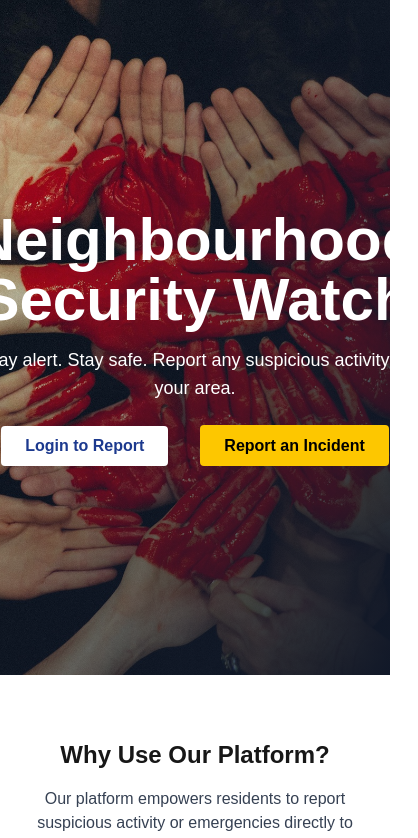
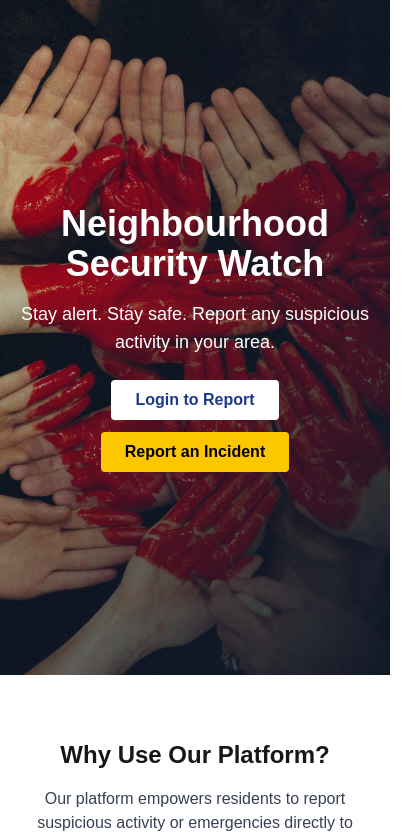
Before and after one commit to Stackarius/neighbor_security, a Next.js app: page / in a window 390 px wide. Shown: the top 838 px of the page, 418 px wide, since content can reach past the window. Built offline with nearby package versions, Linux system fonts and the light colour scheme; no server answers; the database is empty.

Commit message:
feat: adjusted font-size for small devices

```diff
--- a/src/app/page.js
+++ b/src/app/page.js
@@ -80,7 +80,7 @@ export default function Home() {
             transition={{ duration: 0.6 }}
             className=" text-white py-20 text-center"
           >
-            <h1 className="text-6xl font-bold mb-4">
+            <h1 className="text-4xl md:text-6xl font-bold mb-4">
               Neighbourhood Security Watch
             </h1>
             <motion.p
@@ -92,19 +92,21 @@ export default function Home() {
               Stay alert. Stay safe. Report any suspicious activity in your
               area.
             </motion.p>
+            <div className="flex flex-wrap items-center justify-center mx-auto gap-3">
               <Link href={user ? "/dashboard" : "/login"}>
-              <button className="bg-white text-blue-900 font-semibold px-6 py-2 rounded hover:bg-gray-200 transition">
+                <button className="bg-white text-blue-900 font-semibold px-6 py-2 rounded hover:bg-gray-200 transition-300">
                   {user ? "Go to Dashboard" : "Login to Report"}
                 </button>
               </Link>
-            <motion.a
+              <Link
                 href="/report"
                 whileHover={{ scale: 1.05 }}
                 whileTap={{ scale: 0.95 }}
-              className="bg-yellow-400 ml-8 hover:bg-yellow-500 text-black px-6 py-3 rounded font-semibold transition"
+                className="bg-yellow-400 w-fit mx-auto hover:bg-yellow-500 text-black px-6 py-2 rounded font-semibold transition"
               >
                 Report an Incident
-            </motion.a>
+              </Link>
+            </div>
           </motion.section>
         </div>
       </div>
@@ -155,8 +157,7 @@ export default function Home() {
           protected.
         </p>
         <div className="flex flex-col sm:flex-row justify-around mt-8 gap-12">
-          {workCards.map(
-            (card, i) => (
+          {workCards.map((card, i) => (
             <motion.div
               key={i}
               className="bg-gray-100 shadow-md p-4 py-6 rounded w-full sm:w-1/3"
@@ -168,8 +169,7 @@ export default function Home() {
                 <p className="text-sm/6">{card.desc}</p>
               </div>
             </motion.div>
-            )
-          )}
+          ))}
         </div>
       </motion.section>
 
```
Lines whose indentation alone changed are shown as unchanged.
